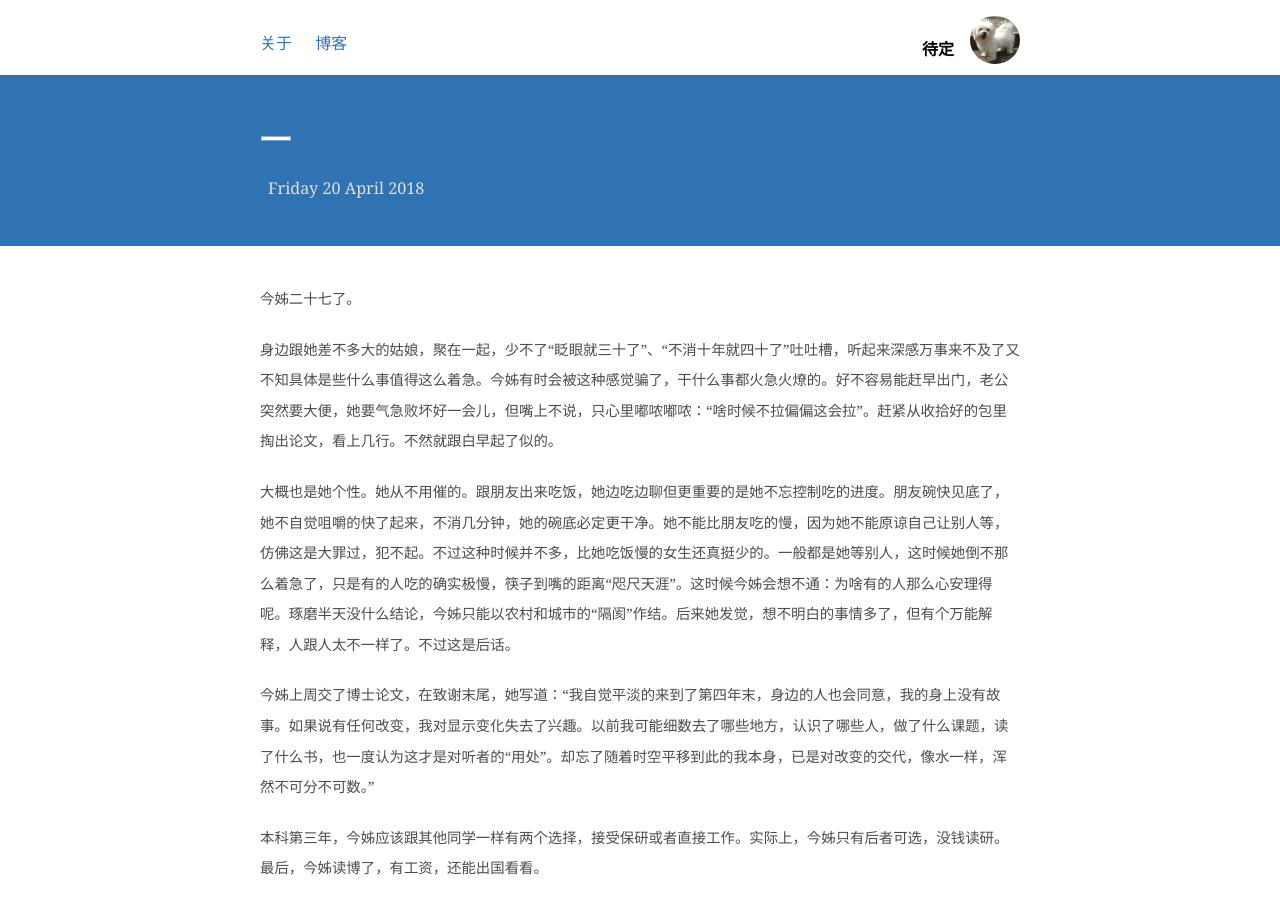
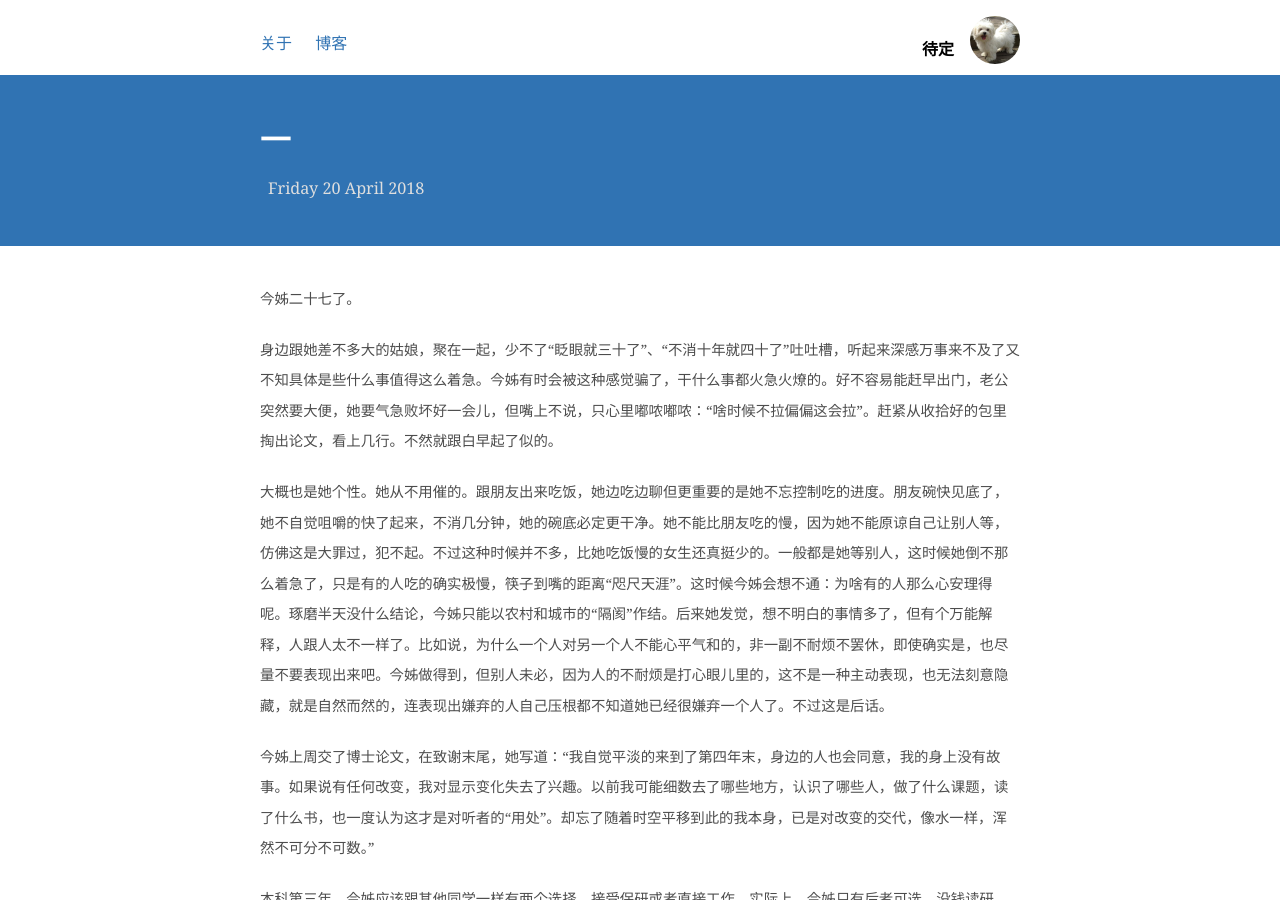
Before and after one commit to shirleysteve/1, a Jekyll site: the page built from _posts/2018-4-20-今姊1.md, in a window 1280 px wide and 900 px high. Built offline with Jekyll 4.4.1, drawn with Linux system fonts in a browser that asks for light colours; nearby versions of some CDN libraries; comment, search, counter and statistics services are not loaded.

Commit message:
Update 2018-4-20-今姊1.md

```diff
--- a/_posts/2018-4-20-今姊1.md
+++ b/_posts/2018-4-20-今姊1.md
@@ -8,7 +8,7 @@ title: 一
 
 身边跟她差不多大的姑娘，聚在一起，少不了“眨眼就三十了”、“不消十年就四十了”吐吐槽，听起来深感万事来不及了又不知具体是些什么事值得这么着急。今姊有时会被这种感觉骗了，干什么事都火急火燎的。好不容易能赶早出门，老公突然要大便，她要气急败坏好一会儿，但嘴上不说，只心里嘟哝嘟哝：“啥时候不拉偏偏这会拉”。赶紧从收拾好的包里掏出论文，看上几行。不然就跟白早起了似的。
 
-大概也是她个性。她从不用催的。跟朋友出来吃饭，她边吃边聊但更重要的是她不忘控制吃的进度。朋友碗快见底了，她不自觉咀嚼的快了起来，不消几分钟，她的碗底必定更干净。她不能比朋友吃的慢，因为她不能原谅自己让别人等，仿佛这是大罪过，犯不起。不过这种时候并不多，比她吃饭慢的女生还真挺少的。一般都是她等别人，这时候她倒不那么着急了，只是有的人吃的确实极慢，筷子到嘴的距离“咫尺天涯”。这时候今姊会想不通：为啥有的人那么心安理得呢。琢磨半天没什么结论，今姊只能以农村和城市的“隔阂”作结。后来她发觉，想不明白的事情多了，但有个万能解释，人跟人太不一样了。不过这是后话。
+大概也是她个性。她从不用催的。跟朋友出来吃饭，她边吃边聊但更重要的是她不忘控制吃的进度。朋友碗快见底了，她不自觉咀嚼的快了起来，不消几分钟，她的碗底必定更干净。她不能比朋友吃的慢，因为她不能原谅自己让别人等，仿佛这是大罪过，犯不起。不过这种时候并不多，比她吃饭慢的女生还真挺少的。一般都是她等别人，这时候她倒不那么着急了，只是有的人吃的确实极慢，筷子到嘴的距离“咫尺天涯”。这时候今姊会想不通：为啥有的人那么心安理得呢。琢磨半天没什么结论，今姊只能以农村和城市的“隔阂”作结。后来她发觉，想不明白的事情多了，但有个万能解释，人跟人太不一样了。比如说，为什么一个人对另一个人不能心平气和的，非一副不耐烦不罢休，即使确实是，也尽量不要表现出来吧。今姊做得到，但别人未必，因为人的不耐烦是打心眼儿里的，这不是一种主动表现，也无法刻意隐藏，就是自然而然的，连表现出嫌弃的人自己压根都不知道她已经很嫌弃一个人了。不过这是后话。
 
 今姊上周交了博士论文，在致谢末尾，她写道：“我自觉平淡的来到了第四年末，身边的人也会同意，我的身上没有故事。如果说有任何改变，我对显示变化失去了兴趣。以前我可能细数去了哪些地方，认识了哪些人，做了什么课题，读了什么书，也一度认为这才是对听者的“用处”。却忘了随着时空平移到此的我本身，已是对改变的交代，像水一样，浑然不可分不可数。”
 
```
